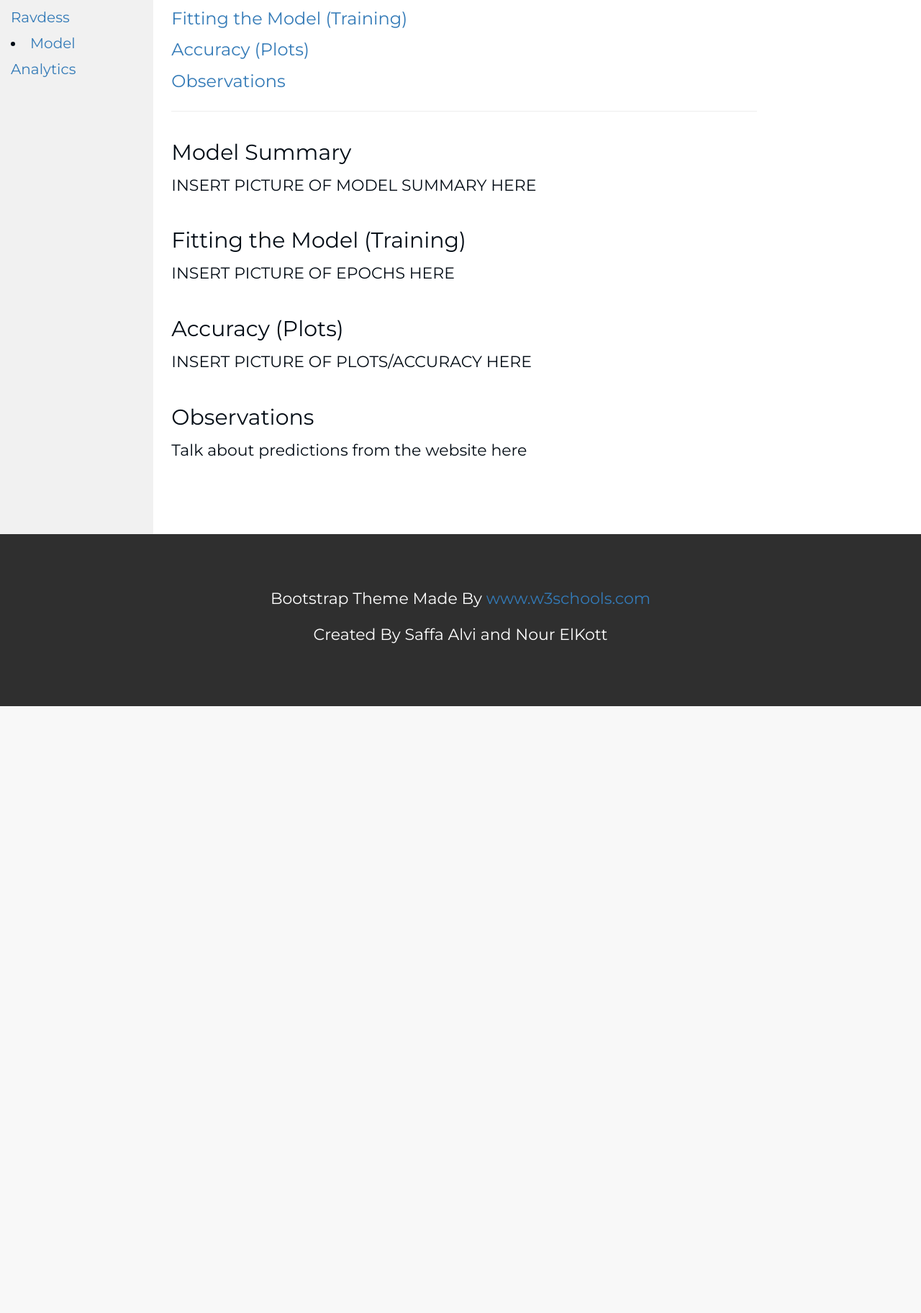
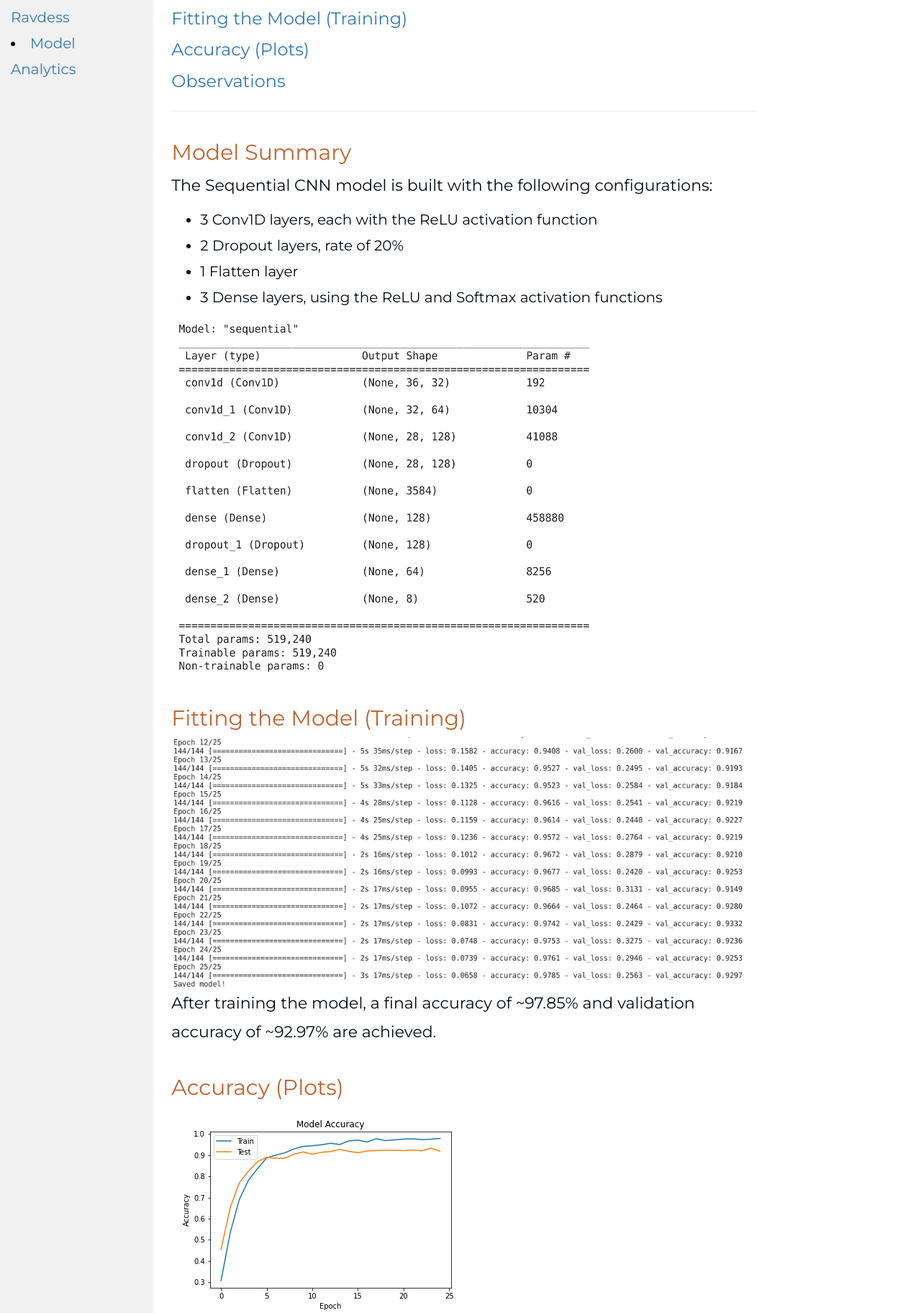
Before and after one commit to saffaalvi/Emotion-Analysis-Model, a Flask app: page /analytics in a window 1280 px wide. Shown: the part 238-2062 px from the top of the page at 72% size. Before the commit the page ends 1219 px from the top, so only its background shows below. Run offline with Flask 2, Linux system fonts and the light colour scheme; parts of the project's set-up code (start-up, migrations or seed data) failed here and were passed over; some libraries are stand-ins or nearby versions.

Commit message:
add more details

```diff
--- a/static/css/style.css
+++ b/static/css/style.css
@@ -20,6 +20,10 @@ color: #555555;
 }
 .bg-4 {
 background-color: #2f2f2f; /* Black Gray */
+color: #fff;
+}
+.bg-5 {
+background-color: #1d9aa8; /* Black Gray */
 color: #fff;
 }
 .container-fluid {
--- a/templates/analytics.html
+++ b/templates/analytics.html
@@ -14,6 +14,12 @@
     font: 24px Montserrat, sans-serif;
     line-height: 1.8;
     color: #030c15;
+    }
+    .col-sm-8half {
+    position: relative;
+    min-height: 1px;
+    padding-right: 15px;
+    padding-left: 15px;
     }
 
     .container-fluid {
@@ -39,7 +45,7 @@
     .sidenav {
       padding-top: 20px;
       background-color: #f1f1f1;
-      height: 200%;
+      height: 700%;
     }
 
     .setpadding {
@@ -119,29 +125,43 @@
         <hr>
       </div>
 
-
       <div id="summary" class="col-sm-8 setpadding text-left space">
-        <h2>Model Summary</h2>
+        <h2 style="color: #c26431">Model Summary</h2>
         <p>
-          INSERT PICTURE OF MODEL SUMMARY HERE
+            The Sequential CNN model is built with the following configurations:
+            <ul>
+                <li>3 Conv1D layers, each with the ReLU activation function</li>
+                <li>2 Dropout layers, rate of 20%</li>
+                <li>1 Flatten layer</li>
+                <li>3 Dense layers, using the ReLU and Softmax activation functions</li>
+            </ul>
+            <img src="/static/modelSummary.png" style="width:600px;height:500px;">
         </p>
     </div>
     <div id="fit" class="col-sm-8 setpadding text-left space">
-        <h2>Fitting the Model (Training)</h2>
+        <h2 style="color: #c26431">Fitting the Model (Training)</h2>
+        <img src="/static/epochs.png" style="width:800px;height:350px;">
         <p>
-          INSERT PICTURE OF EPOCHS HERE
+            After training the model, a final accuracy of ~97.85% and validation accuracy of ~92.97% are achieved.
         </p>
     </div>
     <div id="accuracy" class="col-sm-8 setpadding text-left space">
-        <h2>Accuracy (Plots)</h2>
+        <h2 style="color: #c26431">Accuracy (Plots)</h2>
         <p>
-          INSERT PICTURE OF PLOTS/ACCURACY HERE
+            <img src="/static/accuracy.png">
+            <img src="/static/loss.png">
         </p>
     </div>
     <div id="observations" class="col-sm-8 setpadding text-left space">
-        <h2>Observations</h2>
+        <h2 style="color: #c26431">Observations</h2>
         <p>
-          Talk about predictions from the website here
+            As shown in the confusion matrix, our model was able to predict strong emotions (ie. disgust, anger, calm, happy) with high accuracy. However, the model would often confuse the emotion 'neutral' with 'calm' or 'sad'. It would also confuse 'fear' with
+            'happy'.
+        </p>
+        <img src="/static/FinalModel_Confusion_Matrix.png">
+        <p>
+            Since the RAVDESS dataset consisted of audio files where 'calm' and 'neutral' had similar tones and pitch, the model may have had trouble distinguishing the two emotions for this reason. The same concept may apply to the 'fearful' and 'happy' emotions
+            as well.
         </p>
     </div>
 </div>
```
Also changed, not shown: templates/dataset.html (+34 -5 lines), templates/index.html (+13 -0 lines), templates/model.html (+10 -2 lines), static/FinalModel_Confusion_Matrix.png (added), static/accuracy.png (added), static/epochs.png (added), static/loss.png (added), static/model.png (added), static/modelSummary.png (added). Lines whose indentation alone changed are shown as unchanged.
